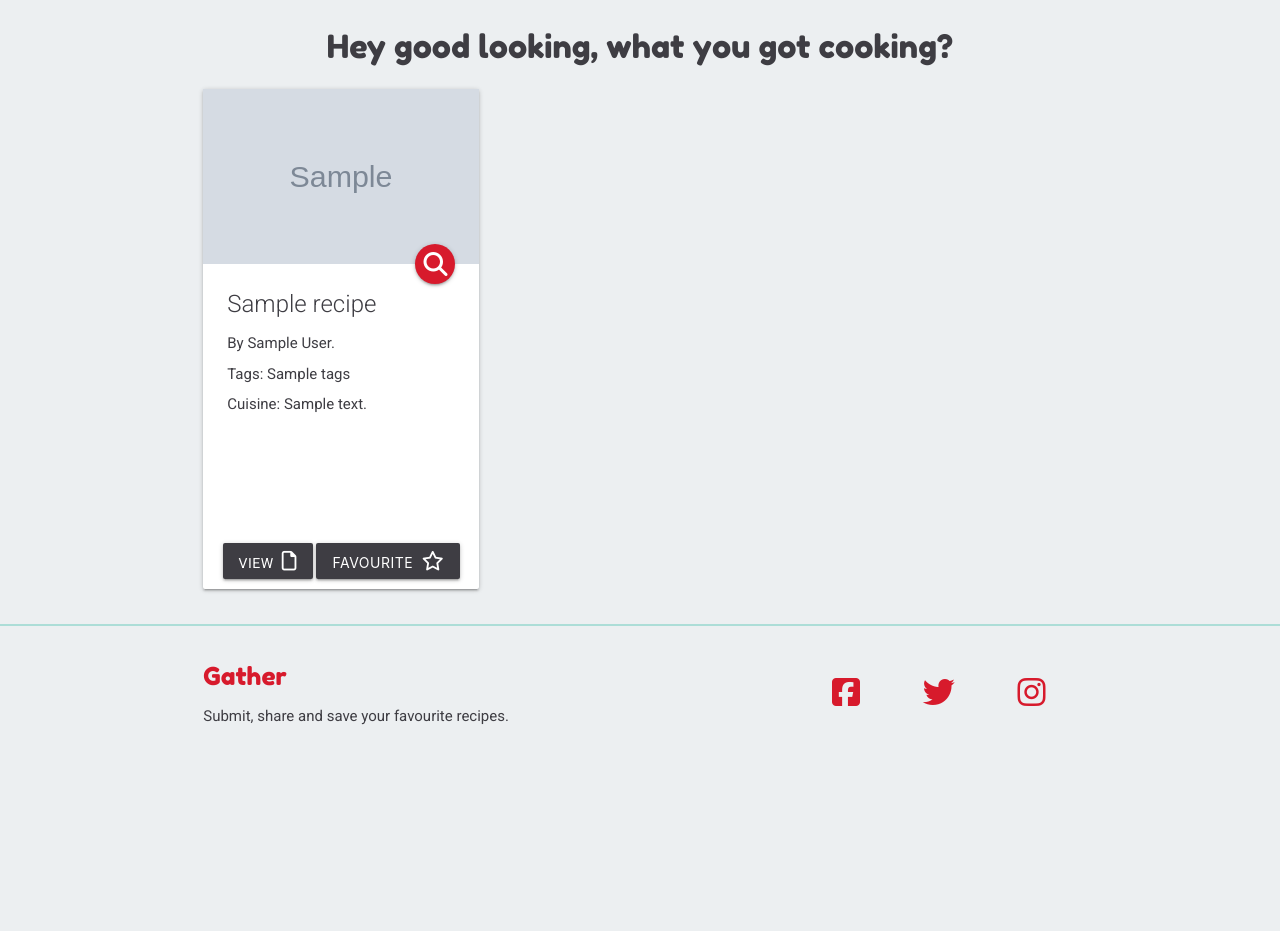
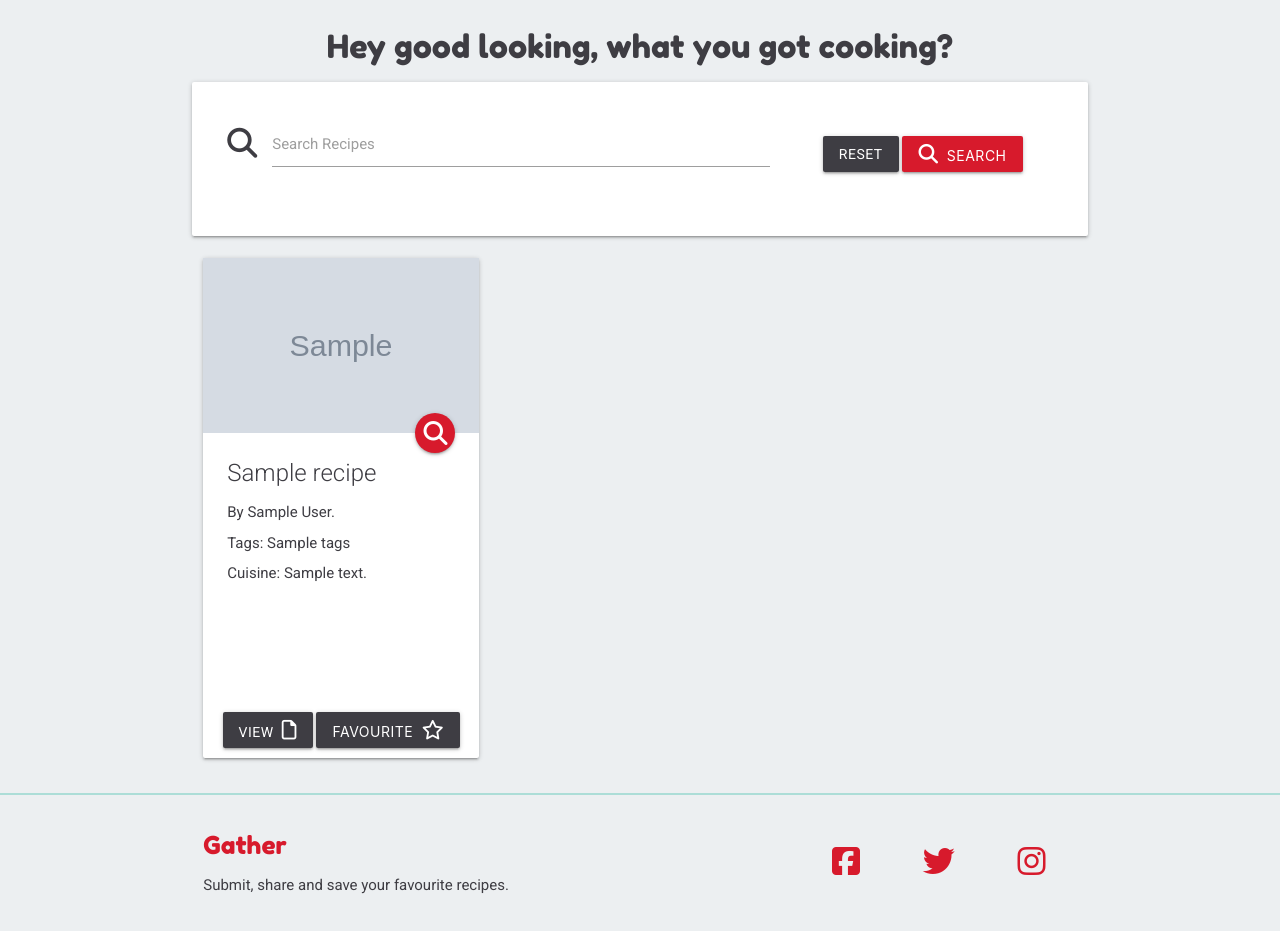
Before and after one commit to Isabella-Mitchell/gather-recipe-website, a Flask app: page /recipes in a window 1280 px wide. Shown: the part 64-995 px from the top of the page. Before the commit the page ends 789 px from the top, so only its background shows below. Run offline with Flask 2, Linux system fonts and the light colour scheme; the visitor is signed in with stand-in values (Sample User, id 1); tables that the repository leaves empty hold one stand-in row (values such as "Sample post"); grey boxes marked "Sample" are stand-in pictures; a database or web service that is not in the repository returns one stand-in record (values such as "Sample title"); some libraries are stand-ins or nearby versions.

Commit message:
Add search functionality

```diff
--- a/gather/routes.py
+++ b/gather/routes.py
@@ -41,7 +41,16 @@ def index():
 
 @app.route("/recipes")
 def get_recipes():
-    recipes = mongo.db.recipes.find()
+    recipes = list(mongo.db.recipes.find())
+    cuisines = list(Cuisine.query.order_by(Cuisine.cuisine_name).all())
+    favourite_recipes = get_favourite_recipes(session["user"])
+    return render_template("recipes.html", recipes=recipes, cuisines=cuisines, favourite_recipes=favourite_recipes)
+
+
+@app.route("/search", methods=["GET", "POST"])
+def search():
+    query = request.form.get("query")
+    recipes = list(mongo.db.recipes.find({"$text": {"$search": query}}))
     cuisines = list(Cuisine.query.order_by(Cuisine.cuisine_name).all())
     favourite_recipes = get_favourite_recipes(session["user"])
     return render_template("recipes.html", recipes=recipes, cuisines=cuisines, favourite_recipes=favourite_recipes)
--- a/gather/static/css/style.css
+++ b/gather/static/css/style.css
@@ -240,6 +240,14 @@ ol li {
 
 }
 
+@media screen and (min-width: 768px) {
+
+    .search-buttons div {
+        padding-top: 30px;
+    }
+
+}
+
 @media screen and (max-width: 768px) {
 
     .page-footer {
--- a/gather/templates/recipes.html
+++ b/gather/templates/recipes.html
@@ -3,7 +3,28 @@
 
 <h3 class="page-title-responsive">Hey good looking, what you got cooking?</h3>
 
+<div class="row card-panel">
+    <form action="{{ url_for('search') }}" method="post" class="col s12">
         <div class="row">
+            <div class="input-field col s12 m8">
+                <i class="fas fa-search prefix"></i>
+                <input type="text" name="query" id="query" minlength="3" class="validate" required>
+                <label for="query">Search Recipes</label>
+            </div>
+            <div class="col s12 m4 center-align search-buttons">
+                <div class="row">
+                    <a href="{{ url_for('get_recipes') }}" class="waves-effect waves-light btn btn-black">Reset</a>
+                    <button type="submit" class="btn waves-effect waves-light gather-colour">
+                        <i class="fas fa-search icon-padding-right"></i> Search
+                    </button>
+                </div>
+            </div>
+        </div>
+    </form>
+</div>
+
+<div class="row">
+    {% if recipes|length > 0 %}
         {% for recipe in recipes %}
 
         <div class="col s12 m6 xl4">
@@ -49,6 +70,9 @@
         </div>
 
         {% endfor %}
+    {% else %}
+        <p>Oops, no results found!</p>
+    {% endif %}
 </div>
 
 {% endblock %}
```
Lines whose indentation alone changed are shown as unchanged.
